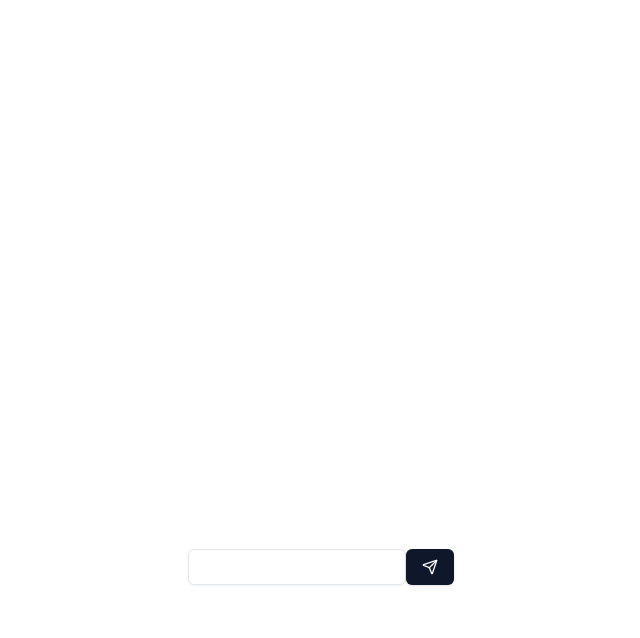
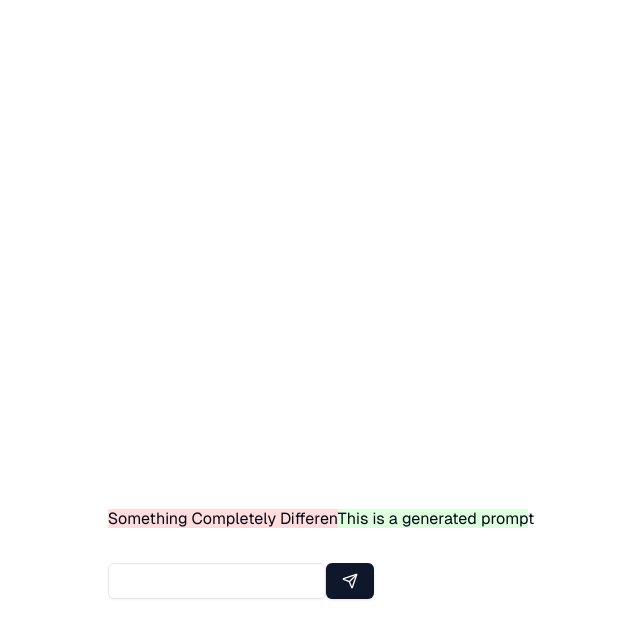
Before and after one commit to aripo99/prompt-iterator, a Next.js app: page / in a window 1280 px wide. Both pictures are taken after a click on the button 749 px from the left and 567 px from the top of the page. Shown: the top 638 px of the page, without its empty margins (319-959 px from the left). Built offline with nearby package versions, Linux system fonts and the light colour scheme.

Commit message:
Add text diff component

```diff
--- /dev/null
+++ b/app/components/text-diff.tsx
@@ -0,0 +1,30 @@
+import { diff_match_patch } from 'diff-match-patch';
+
+export function TextDiff ({ oldText, newText } : { oldText: string, newText: string }) {
+    const dmp = new diff_match_patch();
+    const diffs = dmp.diff_main(oldText, newText);
+    dmp.diff_cleanupSemantic(diffs);
+
+    const renderDiffs = diffs.map(([type, text]: [number, string], index: number) => {
+      if (type === -1) {
+        // Deletion
+        return (
+          <span key={index} style={{ backgroundColor: '#ffdddd' }}>
+            {text}
+          </span>
+        );
+      } else if (type === 1) {
+        // Insertion
+        return (
+          <span key={index} style={{ backgroundColor: '#ddffdd' }}>
+            {text}
+          </span>
+        );
+      } else {
+        // Unchanged
+        return <span key={index}>{text}</span>;
+      }
+    });
+
+    return <div>{renderDiffs}</div>;
+  };
--- a/app/page.tsx
+++ b/app/page.tsx
@@ -1,16 +1,33 @@
+'use client';
+
 import { Button } from "@/components/ui/button";
 import { Input } from "@/components/ui/input";
 import { Send } from "lucide-react";
+import { useState } from "react";
+
+import React from 'react';
+import { TextDiff } from './components/text-diff';
 
 export default function Home() {
+  const [generatedPrompt, setGeneratedPrompt] = useState<string | null>(null);
+
+  function handleGeneratePrompt() {
+    setGeneratedPrompt('This is a generated prompt');
+  }
+
   return (
     <div className="grid grid-rows items-center justify-items-center min-h-screen p-8 pb-20 gap-16 sm:p-20 font-[family-name:var(--font-geist-sans)]">
       <main className="flex flex-col gap-8 row-start-2 items-center sm:items-start">
+        {generatedPrompt &&
+          <div className="flex flex-col gap-4 items-center">
+            <TextDiff oldText="Something Completely Different" newText={generatedPrompt} />
+          </div>
+        }
         <div className="flex flex-row">
-        <Input />
-        <Button>
-          <Send className="h-4 w-4"/>
-        </Button>
+          <Input />
+          <Button onClick={handleGeneratePrompt}>
+            <Send className="h-4 w-4"/>
+          </Button>
         </div>
       </main>
     </div>
--- a/package.json
+++ b/package.json
@@ -13,9 +13,11 @@
     "@radix-ui/react-slot": "^1.1.0",
     "class-variance-authority": "^0.7.0",
     "clsx": "^2.1.1",
+    "diff-match-patch": "^1.0.5",
     "lucide-react": "^0.447.0",
     "next": "14.2.14",
     "react": "^18",
+    "react-diff-view": "^3.2.1",
     "react-dom": "^18",
     "tailwind-merge": "^2.5.2",
     "tailwindcss-animate": "^1.0.7"
```
Also changed, not shown: 1 other file (tests, documents, lock files or other folders).
